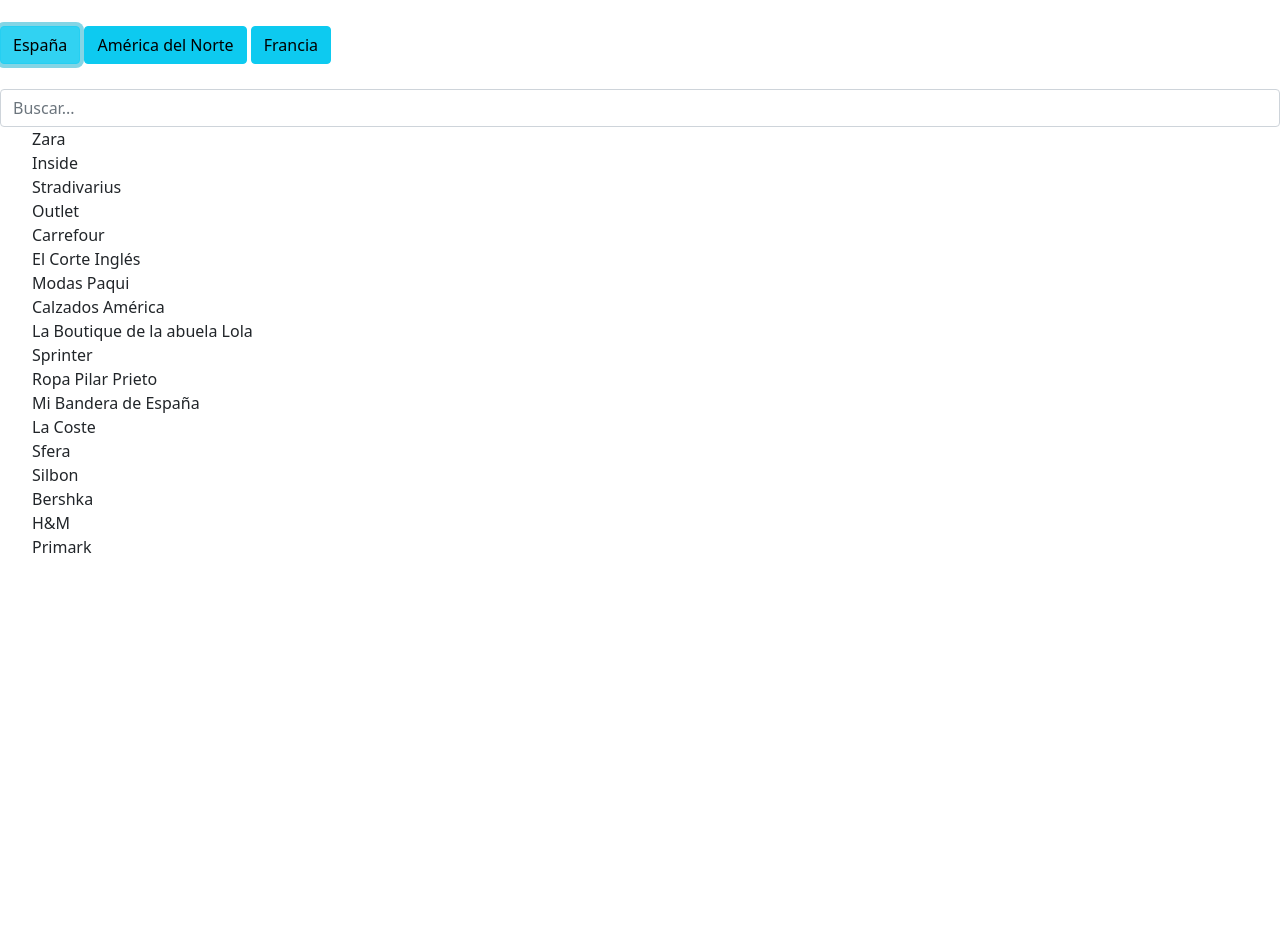
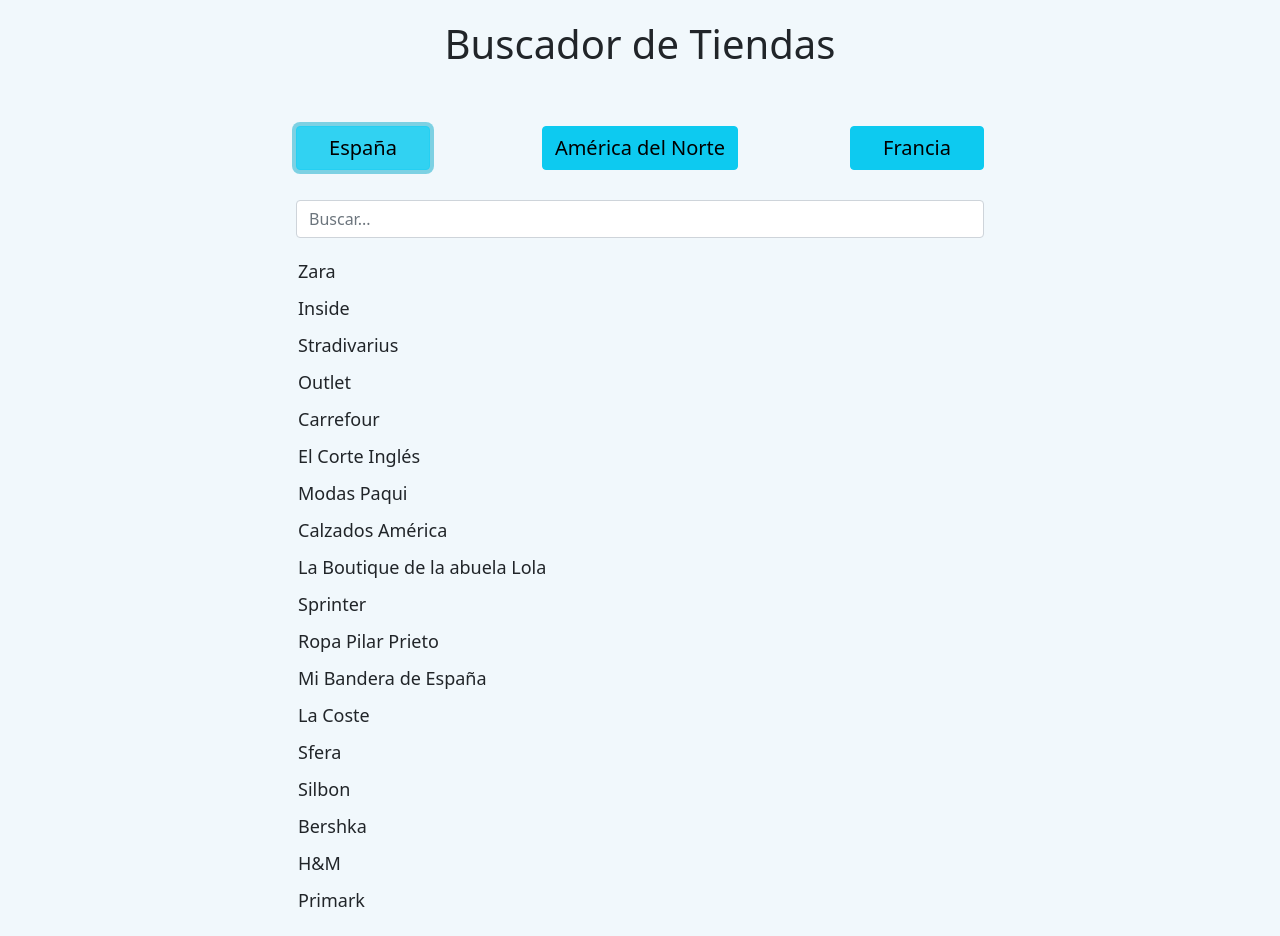
Before and after one commit to alextp97/Search-on-Type, a plain HTML site: page index.html in a window 1280 px wide. Both pictures are taken after a click on the button "España". Before the commit the page ends 800 px from the top, so only its background shows below. Drawn offline with nearby package versions, Linux system fonts and the light colour scheme.

Commit message:
Cambios en los estilos y del html

```diff
--- a/estilos/style.css
+++ b/estilos/style.css
@@ -1,33 +1,66 @@
-h1 {
-    margin-top: 2.5%;
-    margin-bottom: 00px;
-    color: blue;
+body {
+    background-color: #ebf5fba8 !important;
+}
+
+#content {
+    width: 800px;
+    height: 100%;
+    margin: auto;
+    padding-bottom: 6px;
 }
 
 
-.btn {
-
-    margin-top: 2%;
-    margin-bottom: 2%;
+h1 {
+    text-align: center;
+    margin: 20px;
+    padding: 20px 0px;
 }
 
-#buscador {
-    margin-bottom: 3%;
+.buttons {
+    display: flex;
+    justify-content: space-around;
+    left: 40px;
+    right: 40px;
 }
 
-ul {
-    margin-left: 0;
-    list-style-type: none;
-    padding-inline-start: 0%;
-    margin-block-start: 0;
-    padding-left: 0%;
+#content .btn-info {
+
+    min-width: 134px;
+    margin: 30px;
+    font-size: 20px;
+
 }
 
-li {
-    list-style: none;
+#content .btn-info:hover {
+    background-color: #1ABC9C;
+}
+
+#content .form-control {
+    width: 688px;
+    margin: auto;
 }
 
 
-.filtro{
-    display: none;
+.shops {
+    margin-top: 20px;
+    padding-left: 26px;
 }
+
+
+#list li {
+
+    list-style: none;
+    font-size: 18px;
+    margin-top: 10px;
+}
+
+#list li span {
+    cursor: pointer;
+}
+
+#list li span:hover {
+    background-color: #34495E;
+    color: #fff;
+    padding: 8px;
+    border-radius: 6px;
+  }
--- a/index.html
+++ b/index.html
@@ -13,14 +13,28 @@
     <!--Añado la ruta del script-->
     <script src="scripts\myscript.js"></script>
 
-    <button class="btn btn-info" id="btnEspana" onclick="showShopSpain()">España</button>
-    <button class="btn btn-info" id="btnAmerica" onclick="showShopAmerica()">América del Norte</button>
-    <button class="btn btn-info" id="btnFrancia" onclick="showShopFrance()">Francia</button>
-    <input type="search" class="form-control" id="searchShop" placeholder="Buscar..." onkeyup="filterList()">
+    <div id="content">
+        <h1>Buscador de Tiendas </h1>
 
-   <ul id="list">
+        <div class="buttons">
+            <button class="btn btn-info" id="btnEspana" onclick="showShopSpain()">España</button>
+            <button class="btn btn-info" id="btnAmerica" onclick="showShopAmerica()">América del Norte</button>
+            <button class="btn btn-info" id="btnFrancia" onclick="showShopFrance()">Francia</button>
+        </div>
 
-   </ul>
+         <input type="search" class="form-control" id="searchShop" placeholder="Buscar..." onkeyup="filterList()">
+
+
+
+
+        <div class="shops">
+
+            <ul id="list"></ul>
+        </div>
+
+
+    </div>
+
 
 </body>
 </html>
--- a/scripts/myscript.js
+++ b/scripts/myscript.js
@@ -103,19 +103,25 @@
 
 
 
-//Con esto miro lo que el usuario a puesto en la caja de búsqueda y lo mostramos.
+//Funcion que compara lo que el usuario ha introducido en el input y lo que hay en
+//los elementos <li></li>
 function filterList() {
 
+    //Convierto el valor del input a minúscula y lo asigno a la variable input
     let input = document.getElementById("searchShop").value.toLowerCase();
+
     let ul = document.getElementById("list");
     let li = ul.getElementsByTagName("li");
 
 
+    //Con este bucle miro el número total de elementos <li></li> que hay almacenados
     for(i = 0; i < li.length; i++){
-        let span = li[i].getElementsByTagName("span")[0];
-        let txtValue = span.textContent;
+
+        let span = li[i].getElementsByTagName("span")[0]; //Miro por cada etiqueta li su correspondiente etiqueta span
+        let txtValue = span.textContent; //Obtengo el valor del span y lo guardo en la variable
 
 
+        //Si el valor del span coincide con lo que el usuario ha introducido en el input lo muestro
         if(txtValue.toLowerCase().indexOf(input) > -1){
             li[i].style.display = "";
         }
```
